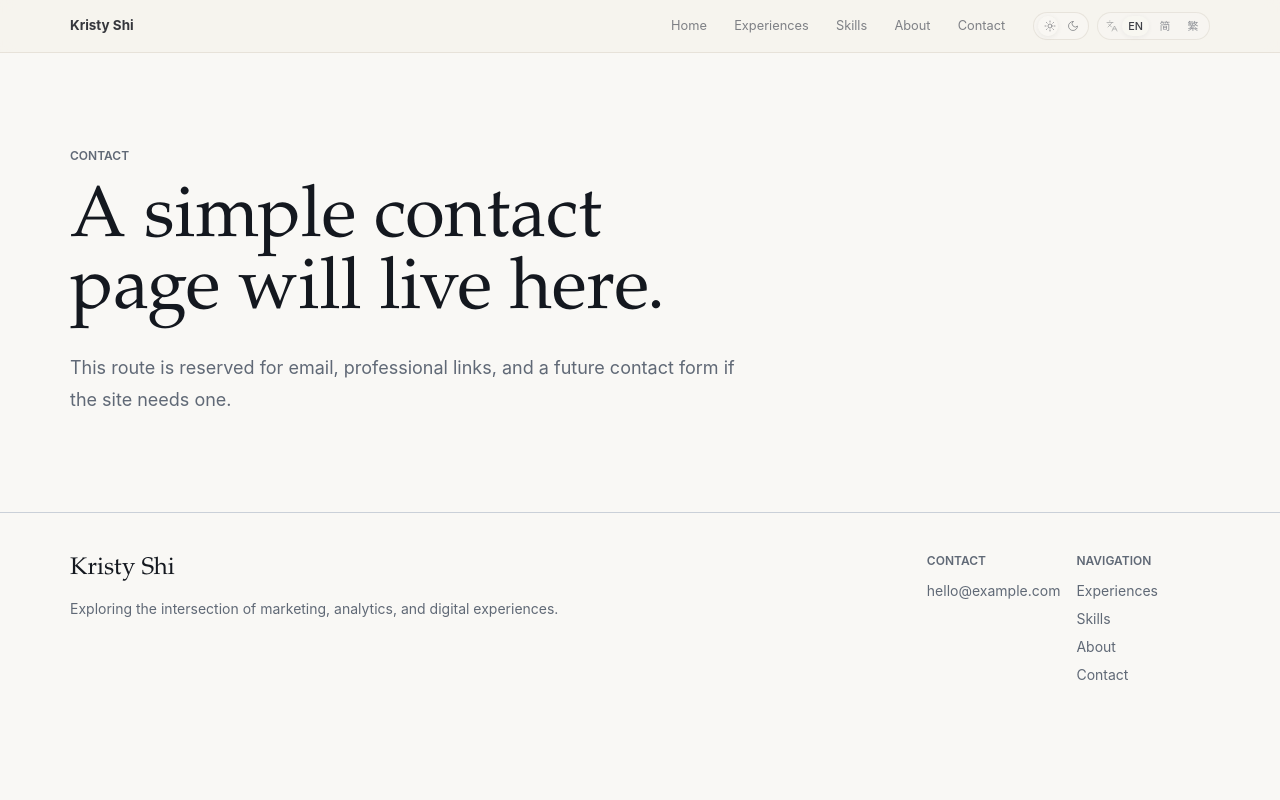
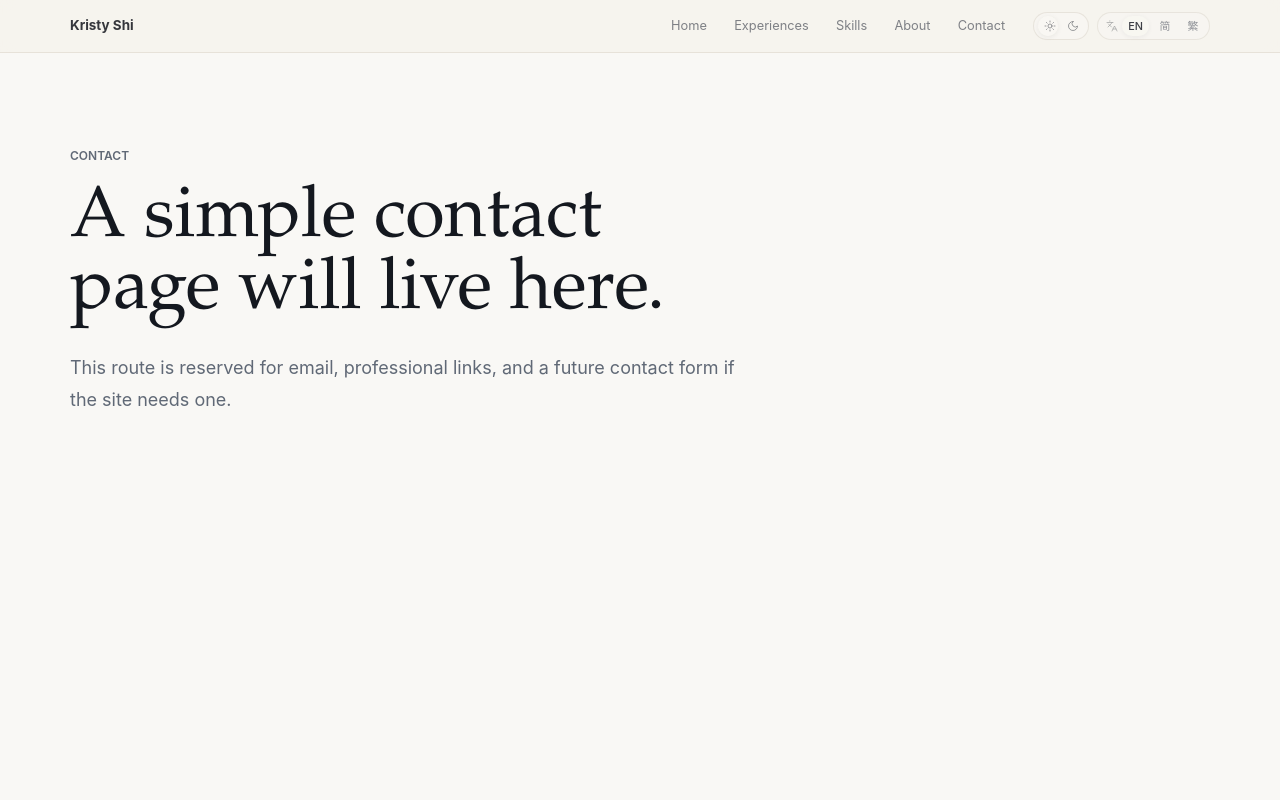
Before and after one commit to pakkuanshi/personal-portfolio, a Next.js app: page /contact in a window 1280 px wide. Shown: the top 800 px of the page. Built offline with nearby package versions, Linux system fonts and the light colour scheme.

Commit message:
Warm contact page dark mode

```diff
--- a/app/(site)/contact/page.tsx
+++ b/app/(site)/contact/page.tsx
@@ -1,5 +1,12 @@
 import { LocalizedPageIntro } from "@/components/layout/localized-page-intro";
 
 export default function ContactPage() {
-  return <LocalizedPageIntro page="contact" />;
+  return (
+    <section className="-mt-[7rem] min-h-screen bg-background pt-[7rem] text-foreground transition-colors duration-200 dark:bg-[hsl(30_14%_11%)] dark:text-[hsl(42_28%_90%)] lg:-mt-[3.25rem] lg:pt-[3.25rem]">
+      <LocalizedPageIntro
+        className="min-h-[calc(100svh-15rem)] dark:[&_.body-large]:text-[hsl(38_14%_70%/0.82)] dark:[&_.eyebrow]:text-[hsl(38_14%_68%/0.62)]"
+        page="contact"
+      />
+    </section>
+  );
 }
--- a/components/layout/localized-page-intro.tsx
+++ b/components/layout/localized-page-intro.tsx
@@ -7,10 +7,11 @@ import { dictionary } from "@/lib/i18n";
 type PageKey = keyof (typeof dictionary)["en"]["pages"];
 
 type LocalizedPageIntroProps = {
+  className?: string;
   page: PageKey;
 };
 
-export function LocalizedPageIntro({ page }: LocalizedPageIntroProps) {
+export function LocalizedPageIntro({ className, page }: LocalizedPageIntroProps) {
   const { locale } = usePreferences();
   const copy = dictionary[locale].pages[page];
 
@@ -18,6 +19,7 @@ export function LocalizedPageIntro({ page }: LocalizedPageIntroProps) {
     <PageIntro
       description={copy.description}
       eyebrow={copy.eyebrow}
+      className={className}
       title={copy.title}
     />
   );
```
